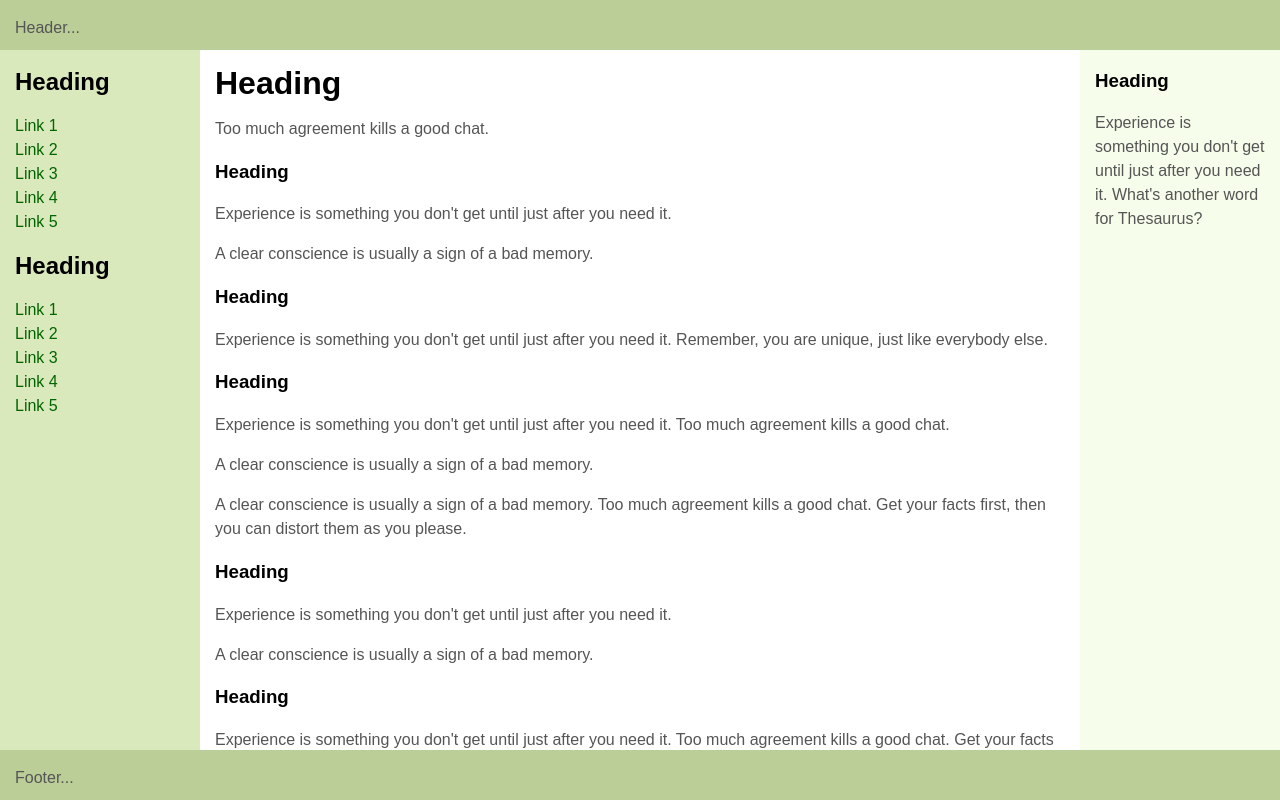
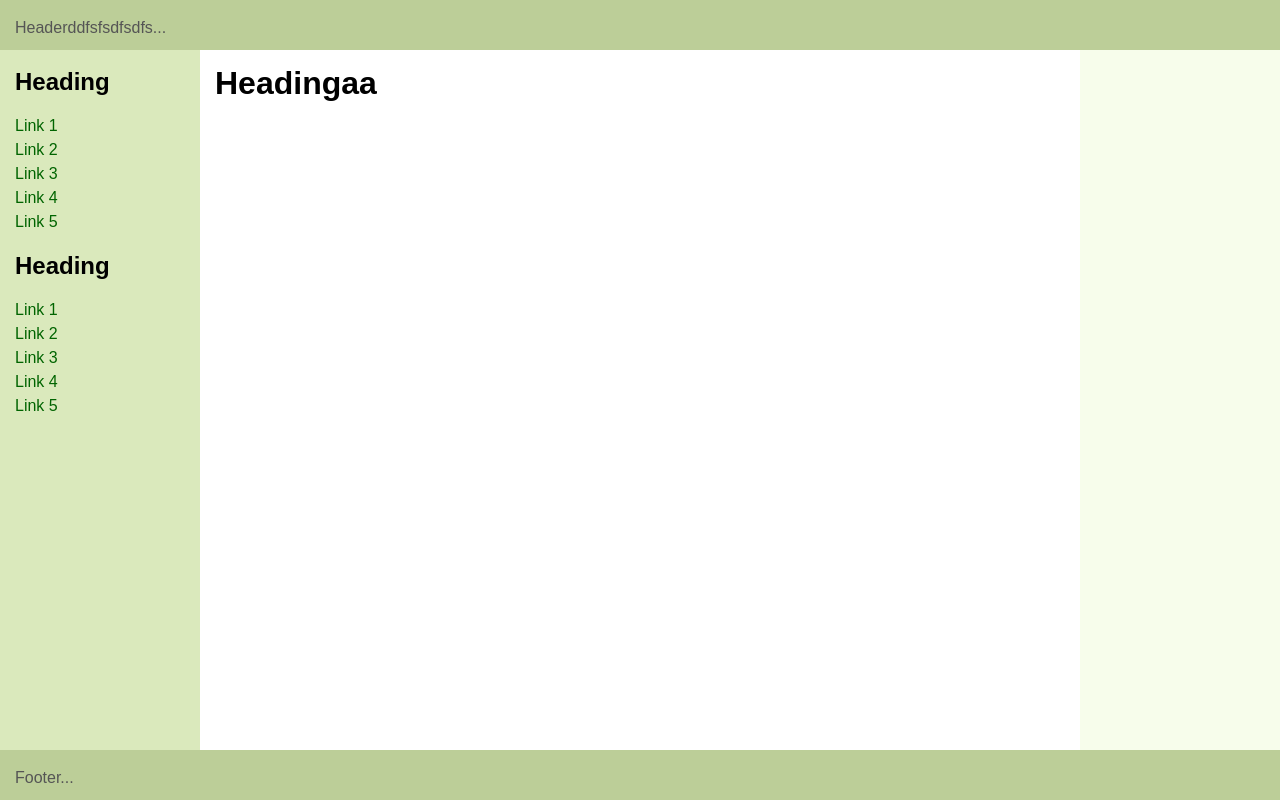
Before and after one commit to jamesfoxbr/tesseract, a plain HTML site: page index.html in a window 1280 px wide. Drawn offline with Linux system fonts and the light colour scheme.

Commit message:
Update index.html

```diff
--- a/index.html
+++ b/index.html
@@ -95,17 +95,6 @@
 
 		</style>
 
-		<script type="text/javascript">
-			/* =============================
-			This script generates sample text for the body content.
-			You can remove this script and any reference to it.
-			 ============================= */
-			var bodyText=["Remember, you are unique, just like everybody else.", "Too much agreement kills a good chat.", "Get your facts first, then you can distort them as you please.", "I intend to live forever. So far, so good.", "</p><p>A clear conscience is usually a sign of a bad memory.", "What's another word for Thesaurus?", "<h3>Heading</h3><p>Experience is something you don't get until just after you need it."]
-			function generateText(sentenceCount){
-				for (var i=0; i<sentenceCount; i++)
-				document.write(bodyText[Math.floor(Math.random()*7)]+" ")
-			}
-		</script>
 
 	</head>
 
@@ -113,15 +102,15 @@
 
 		<header id="header">
 			<div class="innertube">
-				<p>Header...</p>
+				<p>Headerddfsfsdfsdfs...</p>
 			</div>
 		</header>
 
 		<main>
 			<div class="innertube">
 
-				<h1>Heading</h1>
-				<p><script>generateText(300)</script></p>
+				<h1>Headingaa</h1>
+
 
 			</div>
 		</main>
@@ -130,7 +119,7 @@
 			<div class="innertube">
 				<h1>Heading</h1>
 				<ul>
-					<li><a href="#">Link 1</a></li>
+					<li><a href="https://sites.google.com/view/tesseractuniverse/geografia/setores/seillon-setor/tividir-subsetor/tividir-sistema">Link 1</a></li>
 					<li><a href="#">Link 2</a></li>
 					<li><a href="#">Link 3</a></li>
 					<li><a href="#">Link 4</a></li>
```
